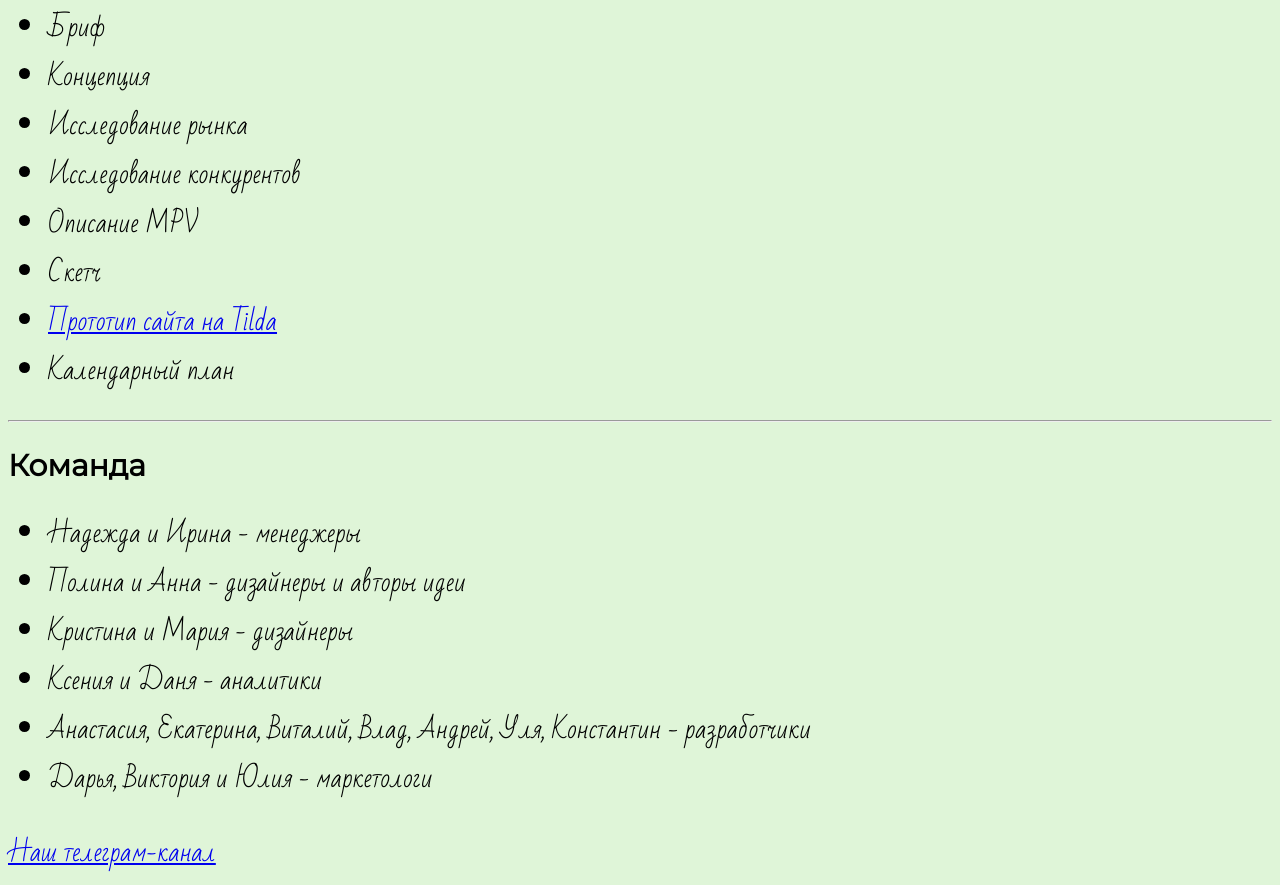
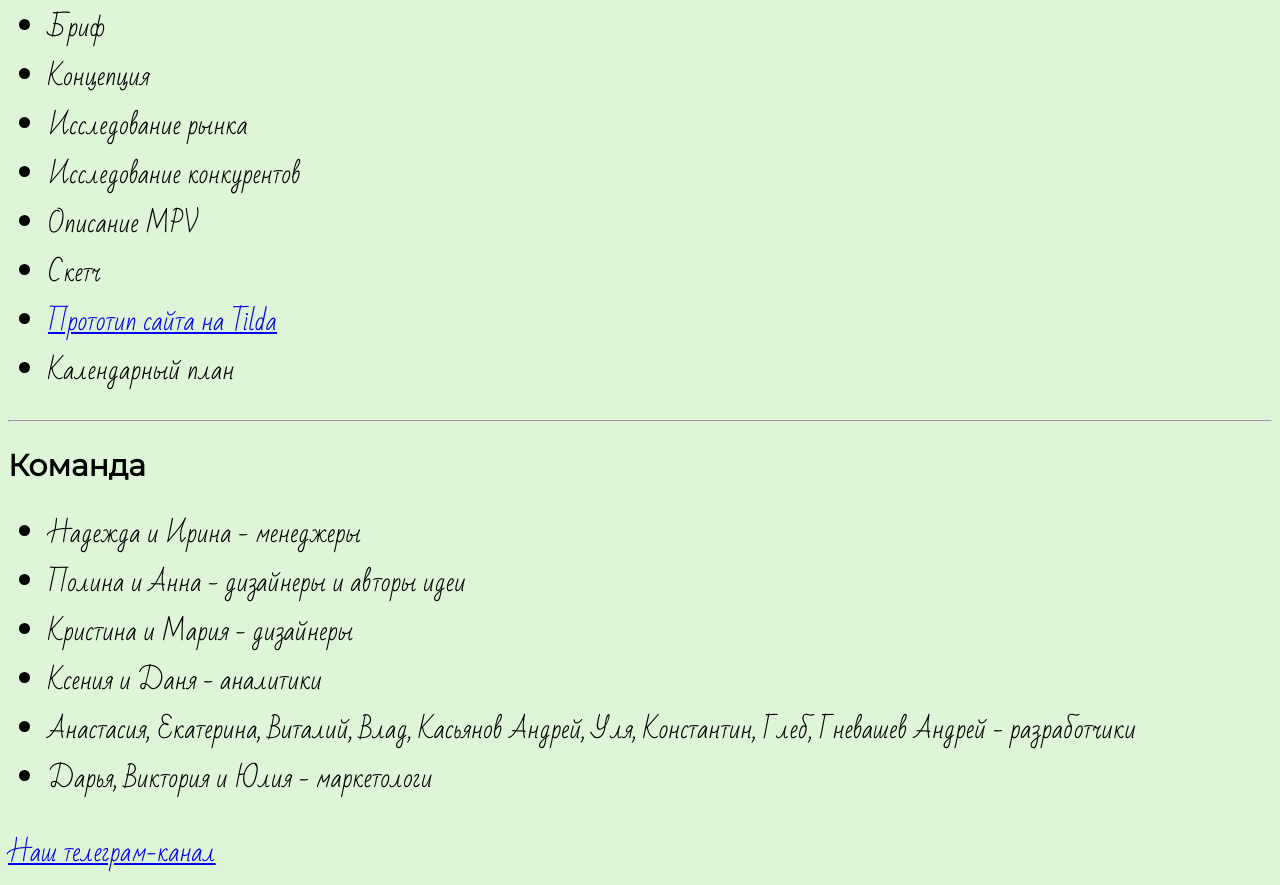
Before and after one commit to IrinaKirikovich/GF, a plain HTML site: page index2.html in a window 1280 px wide. Shown: the part 766-1651 px from the top of the page. Drawn offline with Linux system fonts and the light colour scheme.

Commit message:
Обновление списка команды

```diff
--- a/index2.html
+++ b/index2.html
@@ -70,7 +70,7 @@
             <li>Полина и Анна - дизайнеры и авторы идеи</li>
             <li>Кристина и Мария - дизайнеры</li>
             <li>Ксения и Даня - аналитики</li>
-            <li>Анастасия, Екатерина, Виталий, Влад, Андрей, Уля, Константин - разработчики</li>
+            <li>Анастасия, Екатерина, Виталий, Влад, Касьянов Андрей, Уля, Константин, Глеб, Гневашев Андрей  - разработчики</li>
             <li>Дарья, Виктория и Юлия - маркетологи</li>
         </ul>
         <a href="https://t.me/+pjCSgZOx3mdmMzky" target="_blank" >Наш телеграм-канал</a>
```
